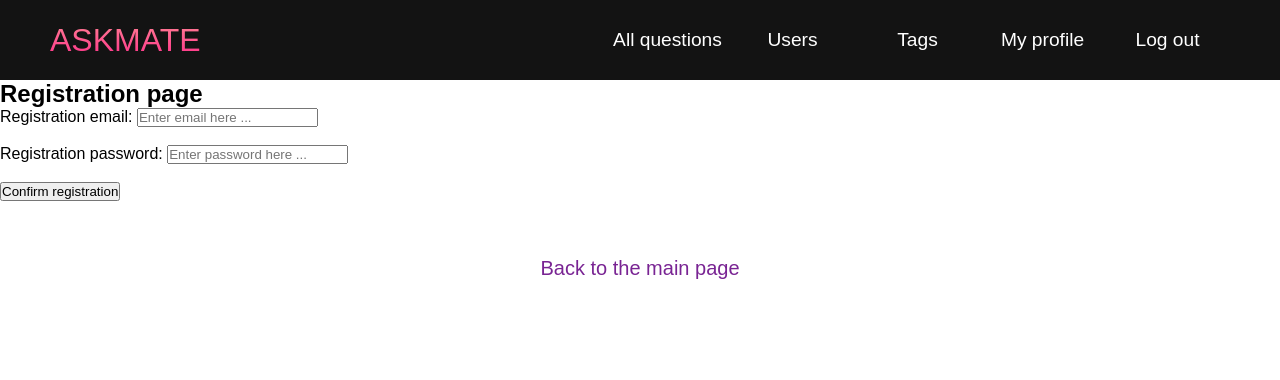
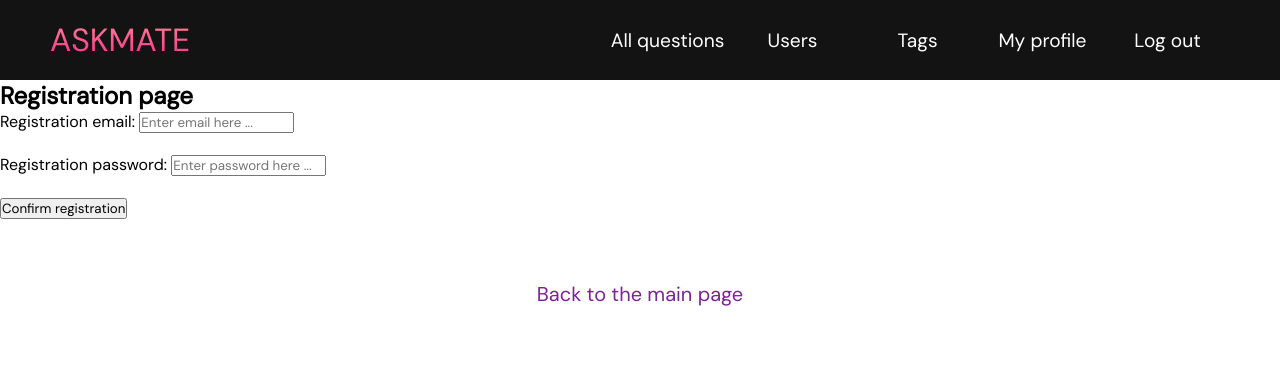
Before and after one commit to CodecoolGlobal/ask-mate-3-python-sasbalazs, a Flask app: page /register in a window 1280 px wide. Shown: the top 380 px of the page. Run offline with Flask 2, Linux system fonts and the light colour scheme; the visitor is signed in with stand-in values (Sample User, id 1).

Commit message:
change font family

```diff
--- a/static/main.css
+++ b/static/main.css
@@ -1,11 +1,11 @@
 @import url("https://cdn.jsdelivr.net/npm/bootstrap-icons@1.8.0/font/bootstrap-icons.css");
-
+@import url('https://fonts.googleapis.com/css2?family=Archivo+Black&family=DM+Sans&family=Lato:wght@300&family=Righteous&display=swap');
 
 * {
     box-sizing: border-box;
     margin: 0;
     padding: 0;
-    font-family: 'Arial';
+    font-family: 'DM Sans', sans-serif;
     scroll-behavior: smooth;
 }
 
@@ -111,7 +111,7 @@
     height: 50px;
     position : relative;
 	max-width: 900px;
-	margin : 20px auto;
+	margin : 5px auto;
     align-content: center;
 }
 
--- a/templates/list.html
+++ b/templates/list.html
@@ -3,7 +3,6 @@
 {% block page_header %}Question list{% endblock %}
 {% block content %}
     <section class="inline-container">
-        <p class="inline-item">Question list</p>
         <form class="inline-item" action="/list">
         <p>Sort by:</p>
         <select name="order_by" id="order_by">
```
